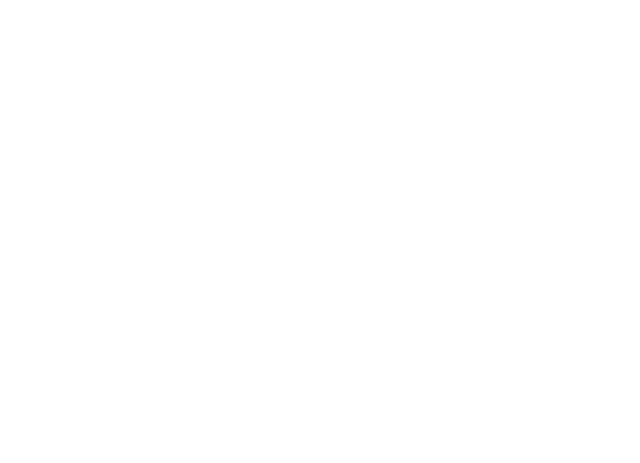
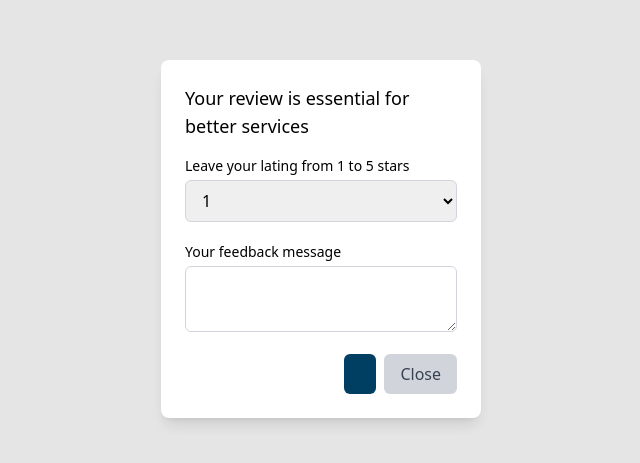
Before and after one commit to atlp-rwanda/ecommerce-app-predators-fe, a React (Vite) app: page /review in a window 1280 px wide. Before the commit this address had no page. Shown: the part 161-624 px from the top of the page, without its empty margins (319-959 px from the left). Built offline with nearby package versions, Linux system fonts and the light colour scheme.

Commit message:
Buyer should provide a review

```diff
--- a/src/App.tsx
+++ b/src/App.tsx
@@ -11,6 +11,7 @@ import PopupMessage from "./pages/PasswordExpirationPage";
 import UpdateProduct from '../src/pages/UpdateProduct';
 import ProfilePage from './pages/profile/ProfilePage';
 import AdminViewUsersPage from './pages/AdminViewUsersPage';
+import Review from './components/review/review';
 
 function App() {
   return (
@@ -28,9 +29,10 @@ function App() {
         <Route path="/two-factor" element={<TwoFactorAuth />} />
         <Route path="/PopupMessage" element={<PopupMessage />} />
         <Route path="/vendor" element={<VendorPage />} />
-        <Route path="/profile" element={<ProfilePage/>} />
+        <Route path="/profile" element={<ProfilePage />} />
         <Route path="/product/:id" element={<UpdateProduct />} />
-        <Route path = "/admin/users" element={<AdminViewUsersPage/>} />
+        <Route path="/admin/users" element={<AdminViewUsersPage />} />
+        <Route path="/review" element={<Review />} />
       </Routes>
     </Router>
 
--- /dev/null
+++ b/src/components/review/review.tsx
@@ -0,0 +1,55 @@
+import React from 'react'
+
+export default function Review() {
+    return (
+
+        // isPopupOpen && (
+        <>
+            <div className="fixed inset-0 flex items-center justify-center z-10 bg-black bg-opacity-10">
+                <div className="bg-white rounded-lg shadow-lg p-6 w-80">
+                    <h3 className="text-lg font-medium justify-center mb-4">Your review is essential for better services</h3>
+                    <div className="mb-4">
+                        <label className="block text-sm font-medium mb-1">
+                            Leave your lating from 1 to 5 stars
+                        </label>
+                        <select
+                            // value={setRole}
+                            // onChange={handleSetRoleChange}
+                            className="w-full border border-gray-300 px-3 py-2 rounded-md focus:outline-none focus:customBlue focus:border-customBlue"
+                        >
+                            <option value="1">1</option>
+                            <option value="2">2</option>
+                            <option value="3">3</option>
+                            <option value="4">4</option>
+                            <option value="5">5</option>
+                        </select>
+                        <label className="block text-sm font-medium mt-5 mb-1">
+                            Your feedback message
+                        </label>
+                        <textarea
+
+                            className="w-full border border-gray-300 px-3 py-2 rounded-md focus:outline-none focus:customBlue focus:border-customBlue"
+                        >
+                        </textarea>
+                    </div>
+                    <div className="flex justify-end">
+                        <button
+                            // onClick={handleSubmit}
+                            className="px-4 py-2 mr-2 bg-customBlue text-white rounded-md hover:bg-customBlue focus:outline-none focus:customBlue focus:ring-2"
+                        >
+                            {/* {isLoading ? 'Loading' : 'ASSIGN'} */}
+                        </button>
+                        <button
+                            // onClick={handleClosePopup}
+                            className="px-4 py-2 bg-gray-300 text-gray-700 rounded-md hover:bg-gray-400 focus:outline-none focus:ring-red-500 focus:ring-2"
+                        >
+                            Close
+                        </button>
+                    </div>
+                </div>
+            </div>
+        </>
+
+
+    )
+}
```
